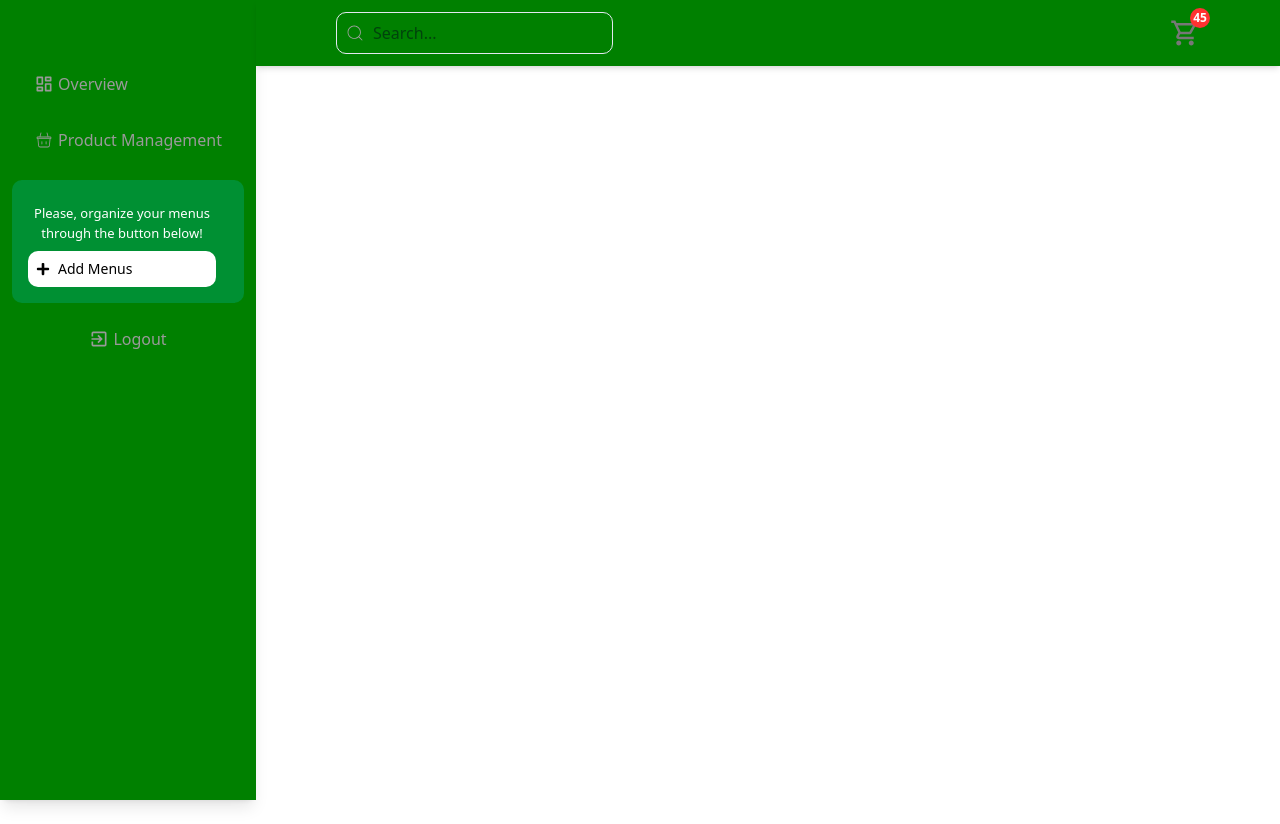
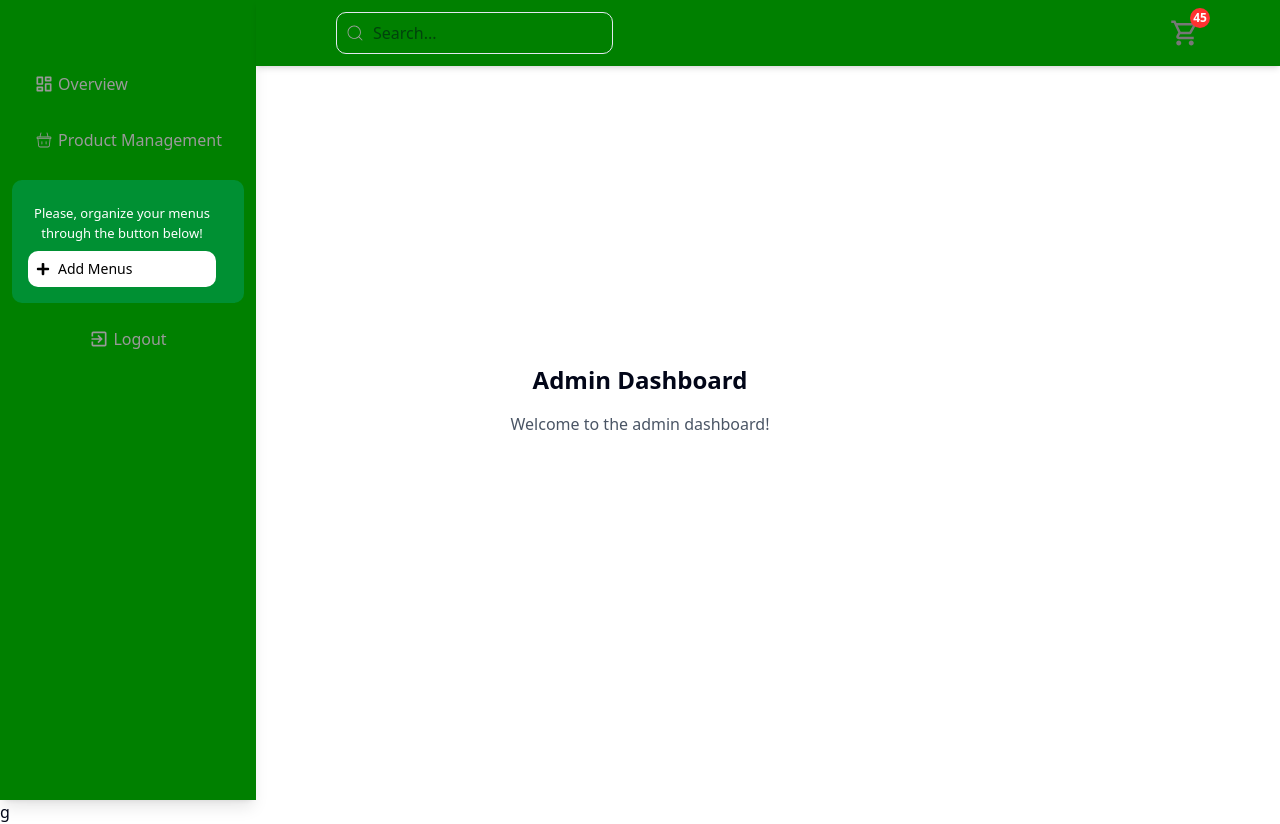
Before and after one commit to oluwaseyi9325/Nomands, a React (Vite) app: page / in a window 1280 px wide. Before the commit the page ends 800 px from the top, so only its background shows below. Built offline with nearby package versions, Linux system fonts and the light colour scheme.

Commit message:
fix all import error bug

```diff
--- a/src/pages/admin/dashboard/index.tsx
+++ b/src/pages/admin/dashboard/index.tsx
@@ -14,7 +14,9 @@
 //           </ul>
 //         </div>
 
-import UserLayout from "../layout"
+import UserLayout from "../Layoutt"
+
+
 
 
 //         <div className="flex-1 p-6">
@@ -53,8 +55,12 @@ import UserLayout from "../layout"
 function Dashboard() {
   return (
     <UserLayout>
-      <div>Dashboard</div>
-    </UserLayout>
+      <div className="flex flex-col items-center justify-center h-screen">
+        <h1 className="text-2xl font-bold mb-4">Admin Dashboard</h1>
+        <p className="text-gray-600">Welcome to the admin dashboard!</p>
+        {/* Add more dashboard content here */}
+      </div>g
+   </UserLayout>
   )
 }
 
```
Also changed, not shown: src/pages/admin/Layoutt.tsx (renamed from src/pages/admin/Layout.tsx).
